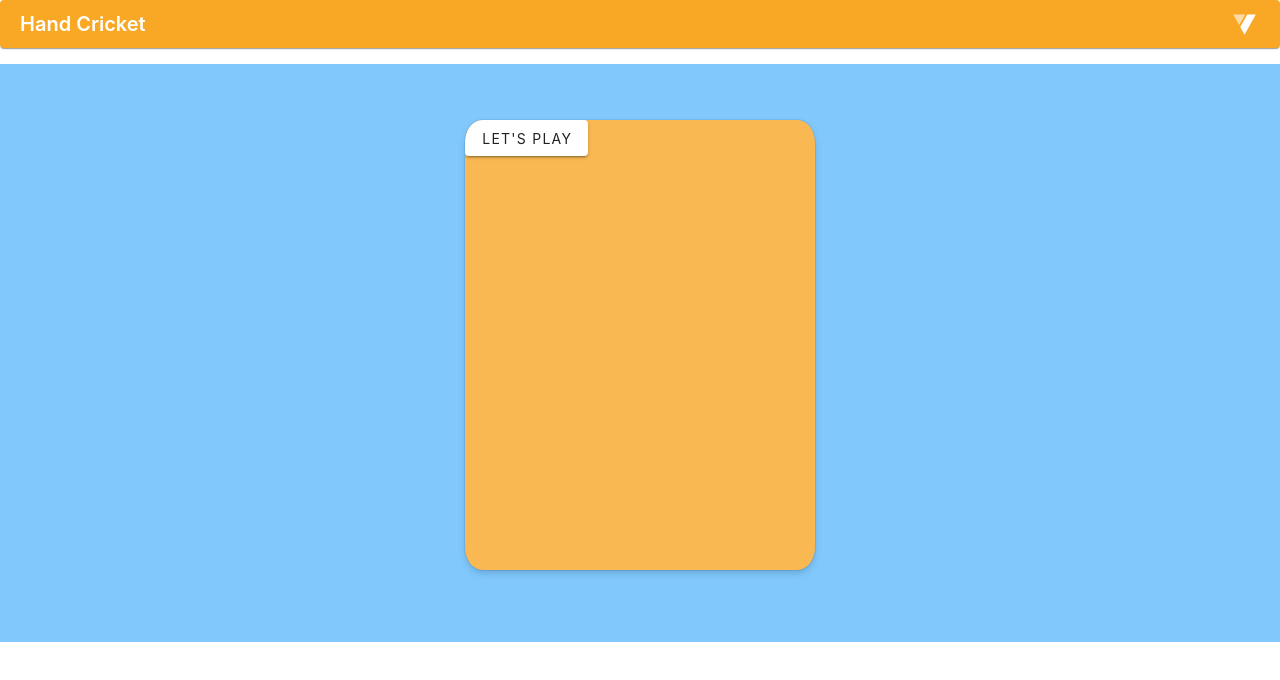
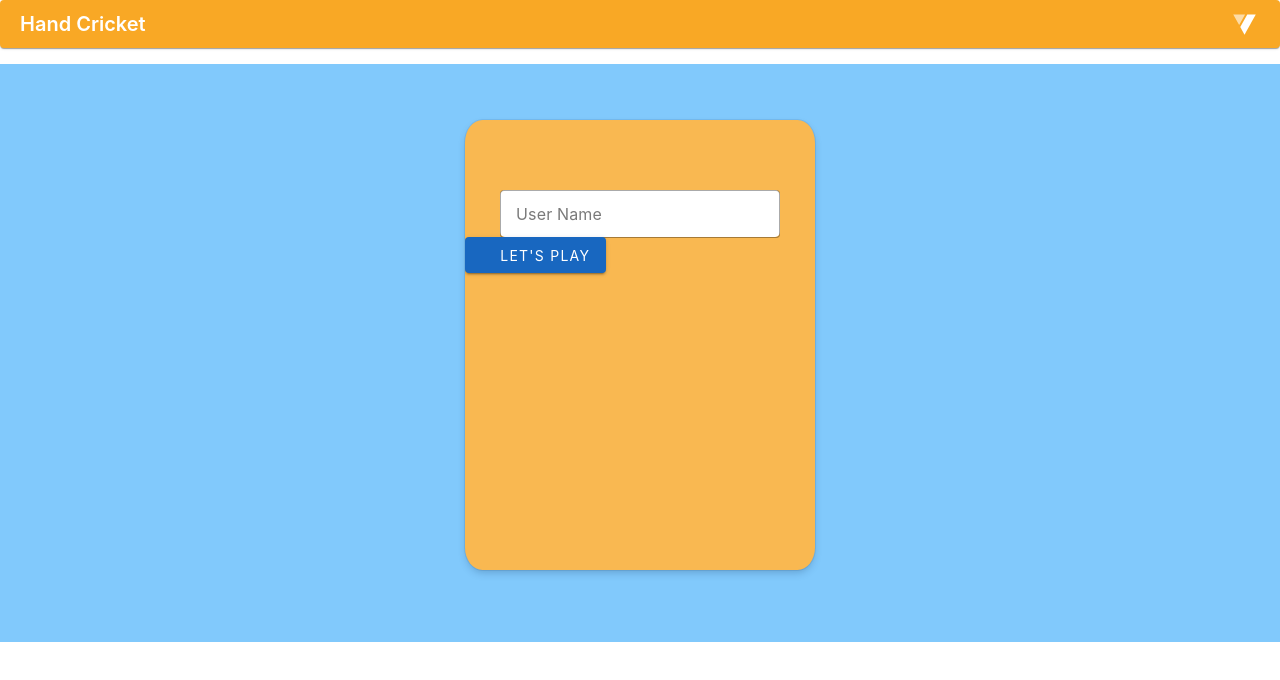
Before and after one commit to AnandaSH-8/Hand-Cricket-vue, a Vue app in the folder frontend/: page / in a window 1280 px wide. Shown: the top 680 px of the page. Built offline with nearby package versions, Linux system fonts and the light colour scheme.

Commit message:
entry page ui

```diff
--- a/frontend/src/components/My Compo/EntryOverlay.vue
+++ b/frontend/src/components/My Compo/EntryOverlay.vue
@@ -2,7 +2,13 @@
     <v-layout style=" background: rgb(129, 201, 252)">
     <template v-if="!playStarted">
         <v-card width="350" height="450" class="entryCard">
-            <v-btn @click="startPlay" >Let's Play</v-btn>
+            <v-text-field class="userNameInput" density="comfortable"
+                label="User Name" variant="outlined">
+            </v-text-field>
+            <v-btn color="primary" class="playButton" @click="startPlay">
+                <v-icon color="white">mdi-play-circle</v-icon>
+                Let's Play
+            </v-btn>
         </v-card>
     </template>
     <template v-else>
@@ -32,4 +38,23 @@ function startPlay(){
     margin-bottom: 9vh;
     background: #f9b851;
 }
+
+.userNameInput{
+    margin:0 10%;
+    margin-top: 20%;
+    background-color: white;
+    height: 47px;
+    border-radius: 5px;
+}
+
+/* .playButton{
+   background-color:black;
+} */
+:deep(.v-icon){
+    color:rgb(255, 255, 255)(255, 255, 255) !important;
+    /* position: absolute;
+    font-size: 50px;
+    top:100px;
+    left:200px; */
+}
 </style>
--- a/frontend/src/main.js
+++ b/frontend/src/main.js
@@ -5,6 +5,7 @@ import { createPinia } from 'pinia'
 
 import 'vuetify/styles'
 import { createVuetify } from 'vuetify'
+import { aliases, mdi } from 'vuetify/iconsets/mdi-svg'
 import * as components from 'vuetify/components'
 import * as directives from 'vuetify/directives'
 
@@ -12,6 +13,13 @@ import App from './App.vue'
 import router from './router'
 
 const vuetify = createVuetify({
+  icons: {
+    defaultSet: 'mdi',
+    aliases,
+    sets: {
+      mdi,
+    },
+  },
   components,
   directives
 })
```
